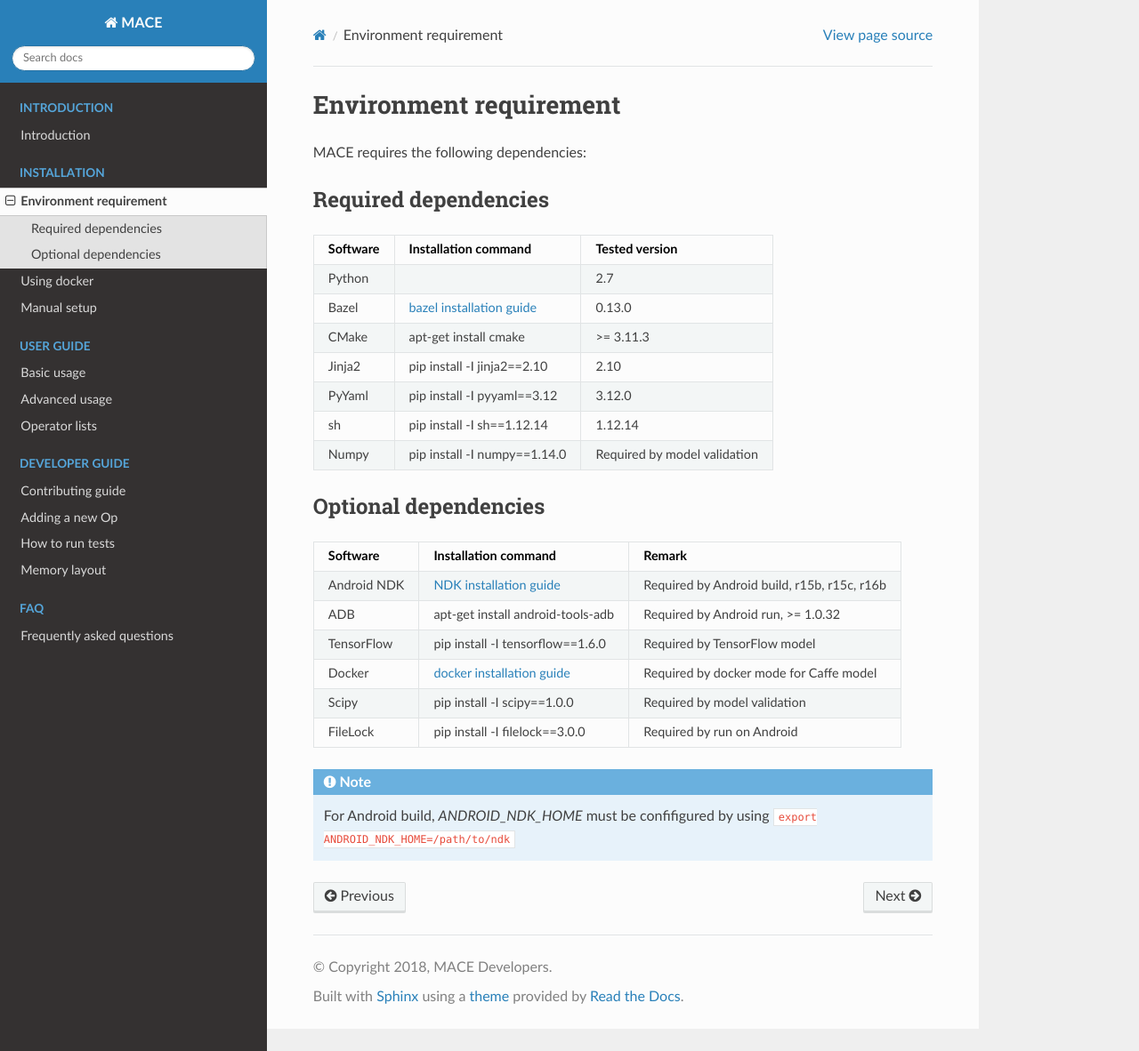
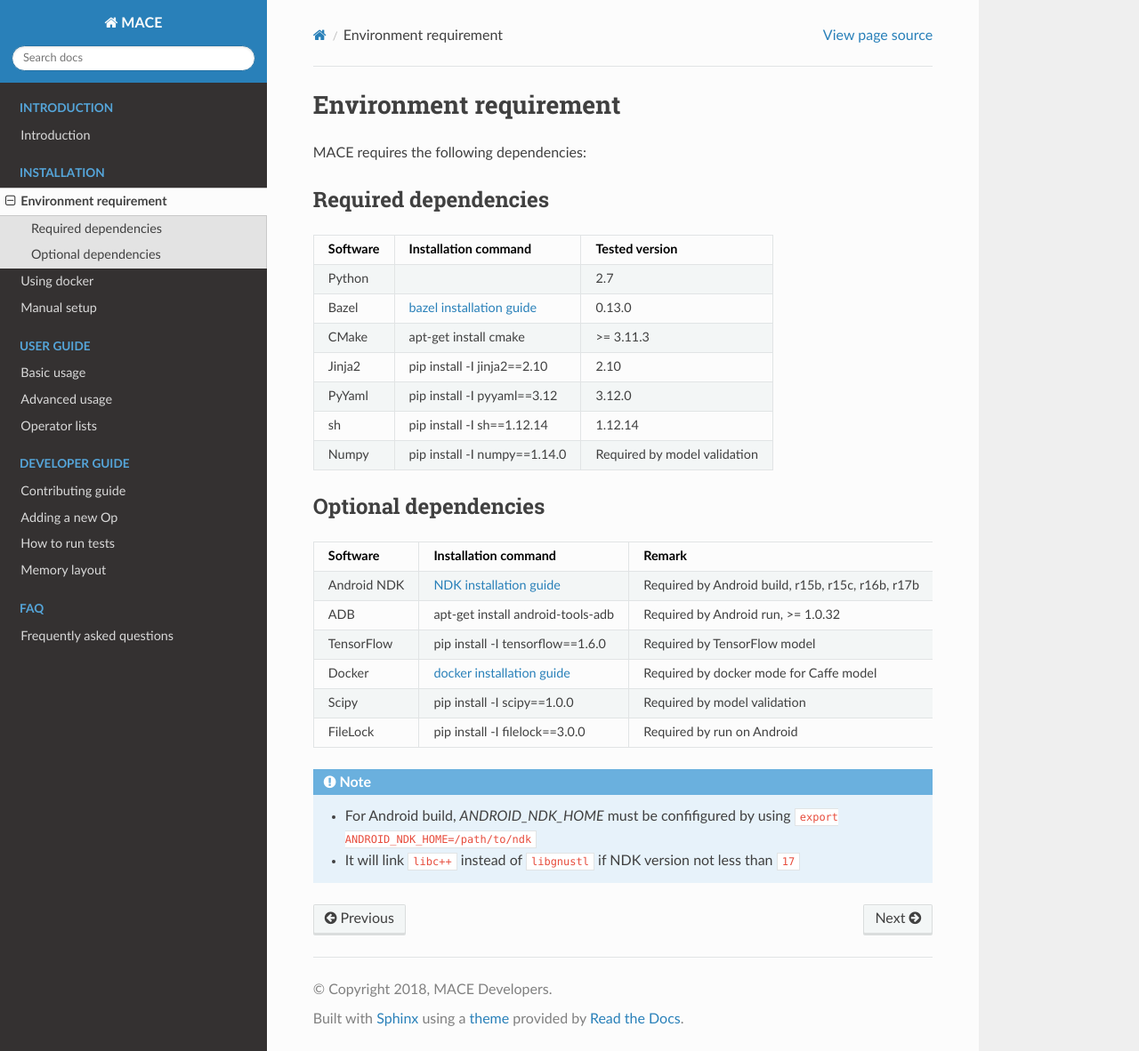
Before and after one commit to XiaoMi/mace, a Sphinx documentation site: the page built from docs/installation/env_requirement.rst, in a window 1280 px wide and 1182 px high. Shown: the whole window at 89% size. Built offline with Sphinx 7.4.7 and the Read the Docs theme 2.0.0, drawn with Linux system fonts in a browser that asks for light colours.

Commit message:
support ndk17

```diff
--- a/docs/installation/env_requirement.rst
+++ b/docs/installation/env_requirement.rst
@@ -45,7 +45,7 @@ Optional dependencies
       - Remark
     * - Android NDK
       - `NDK installation guide <https://developer.android.com/ndk/guides/setup#install>`__
-      - Required by Android build, r15b, r15c, r16b
+      - Required by Android build, r15b, r15c, r16b, r17b
     * - ADB
       - apt-get install android-tools-adb
       - Required by Android run, >= 1.0.32
@@ -64,4 +64,5 @@ Optional dependencies
 
 .. note::
 
-    For Android build, `ANDROID_NDK_HOME` must be confifigured by using ``export ANDROID_NDK_HOME=/path/to/ndk``
+    - For Android build, `ANDROID_NDK_HOME` must be confifigured by using ``export ANDROID_NDK_HOME=/path/to/ndk``
+    - It will link ``libc++`` instead of ``libgnustl`` if NDK version not less than ``17``
```
Also changed, not shown: 3 other files.
